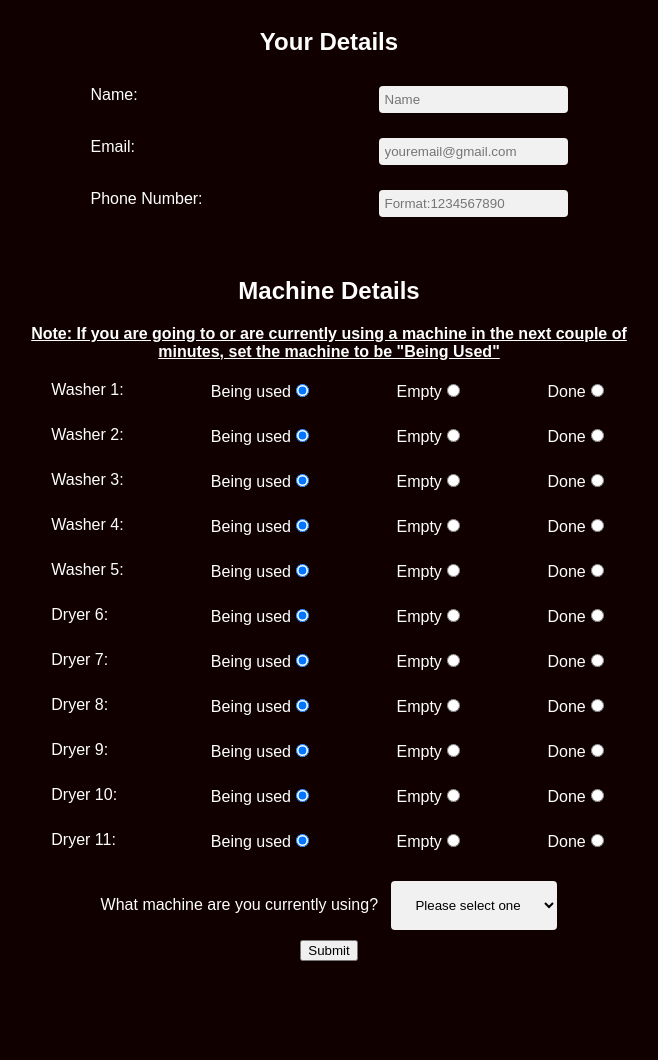
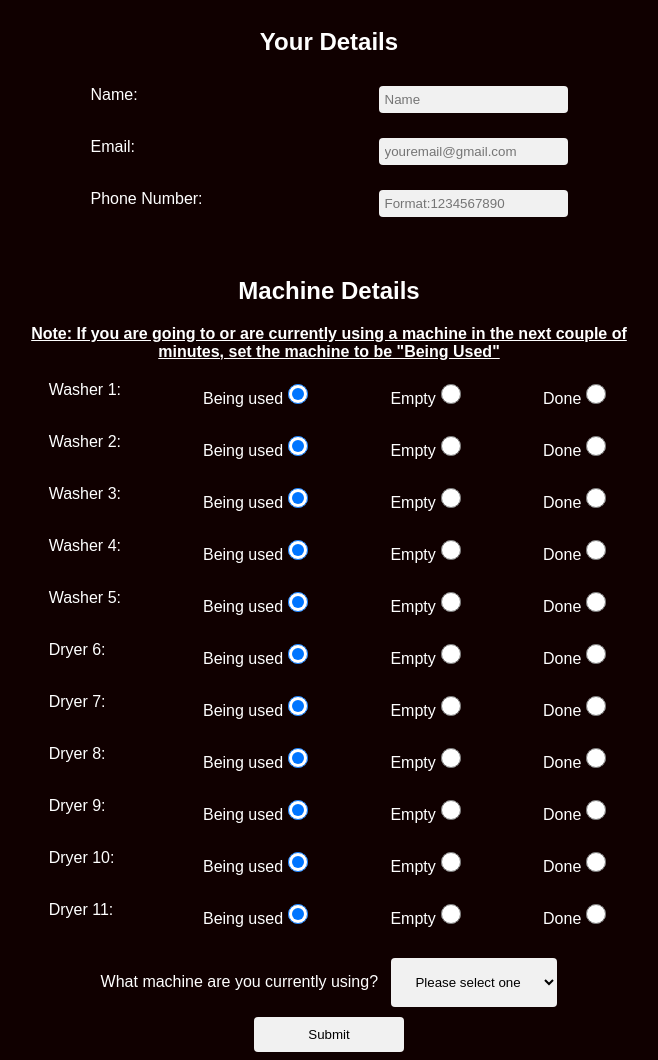
Before and after one commit to shreyshah33/Laundry-update-system, a website: page page.html in a window 1280 px wide. Shown: the whole page, without its empty margins (324-982 px from the left). Before the commit the page ends 969 px from the top, so only its background shows below. Drawn offline with Linux system fonts and the light colour scheme.

Commit message:
Made changes to HTML and ran tests on backend

```diff
--- a/page.html
+++ b/page.html
@@ -118,6 +118,20 @@
             border-radius: 4px;
             background-color: #f1f1f1;
         }
+
+        input[type="radio"]{
+            width: 20px;
+            height: 20px;
+        }
+
+        input[type="submit"]{
+            width: 150px;
+            height: 35px;
+            padding: 6px 6px;
+            border: none;
+            border-radius: 4px;
+            background-color: #f1f1f1;
+        }
     </style>
     <form action="/" method="post" class="haas" enctype="application/json">
         <h2 class="heading"> Your Details </h2>
@@ -219,7 +233,7 @@
     </form>
     <script>
         function no_disp(number) {
-            var Used = document.querySelectorAll("#Used")[number-1].checked;
+            var Used = document.getElementById("Used").checked;
             if (Used == true){
                 document.getElementById("user").options[number+1].disabled = false;
             }
--- a/style.css
+++ /dev/null
@@ -1,65 +0,0 @@
-* {
-	font-family: sans-serif;
-}
-
-.haas {
-    display: flex;
-    flex-direction: column;
-    flex-wrap: wrap;
-    justify-content: center;
-    align-items: center;
-}
-
-.data {
-	width: 80vw;
-	display: flex;
-	align-items: center;
-	justify-content: center;
-}
-
-.selection {
-	width: 80vw;
-	display: flex;
-	flex-direction: column;
-	align-items: center;
-	justify-content: center;
-	flex-wrap: wrap;
-}
-
-.heading {
-	display: block;
-}
-
-label {
-	width: 75px;
-}
-
-.machine {
-	display: flex;
-	justify-content: space-around;
-	width: 50vw;
-	padding: 5px;
-	margin-bottom: 15px;
-}
-
-.choice {
-	margin-top: 10px;
-}
-
-.submit {
-	margin-top: 10px;
-}
-
-.data {
-	display: flex;
-	justify-content: space-around;
-}
-
-.data-part {
-	display: flex;
-	width: auto;
-}
-
-.phone {
-	width: 125px;
-}
```
